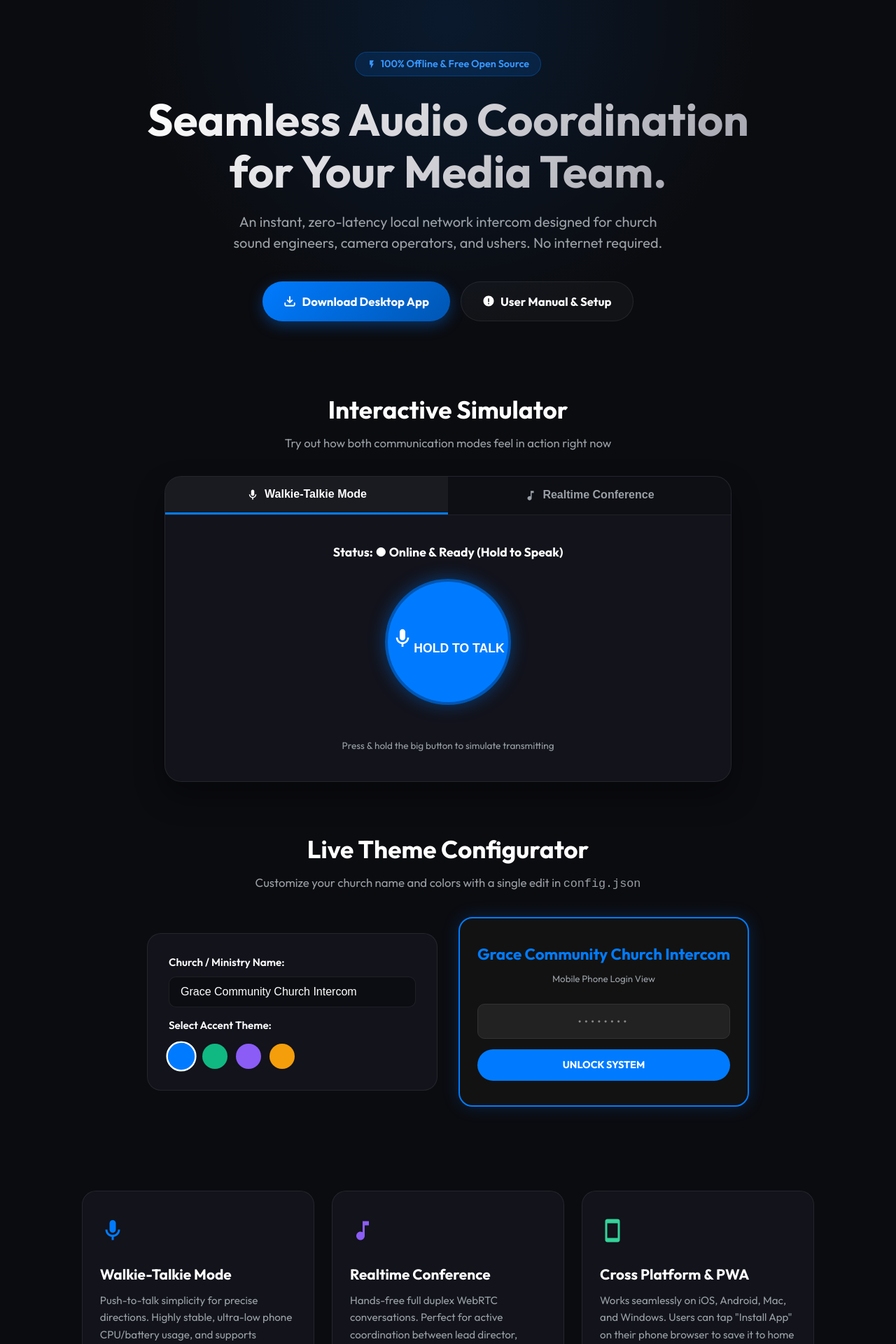
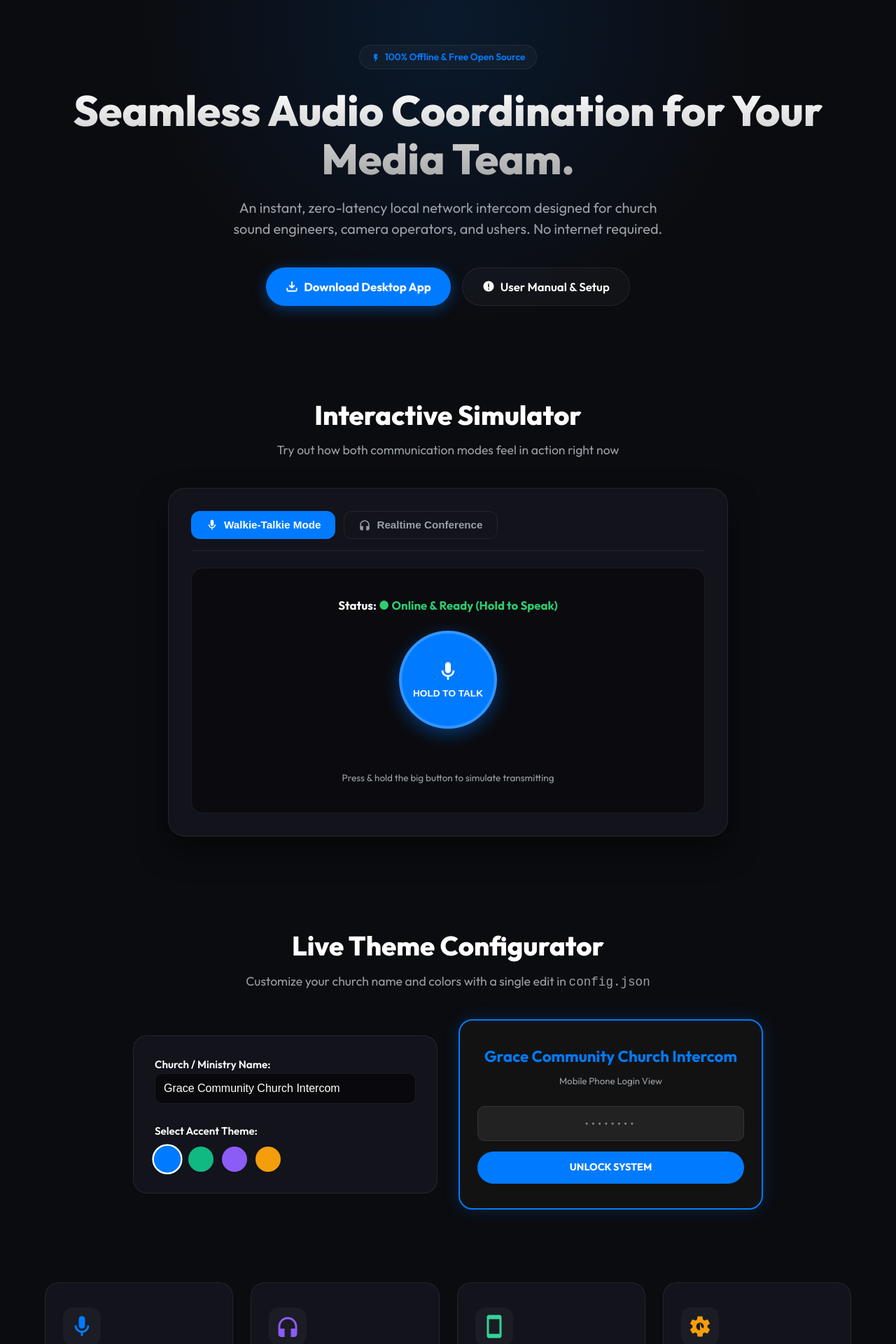
Before and after one commit to ransamie/Church-Intercom-System, a React (Vite) app in the folder website/: page / in a window 1280 px wide. Shown: the part 100-2020 px from the top of the page at 70% size. Built offline with nearby package versions, Linux system fonts and the light colour scheme.

Commit message:
Fix incorrect feature icons (Headphones for Realtime Conference, Sliders/Gear for Zero Config) and enhance mobile responsiveness

```diff
--- a/website/src/App.jsx
+++ b/website/src/App.jsx
@@ -104,7 +104,7 @@ function App() {
                 onClick={() => setActiveTab('realtime')}
               >
                 <svg width="18" height="18" viewBox="0 0 24 24" fill="currentColor" style={{ verticalAlign: 'middle', marginRight: '8px' }}>
-                  <path d="M12 3v10.55c-.59-.34-1.27-.55-2-.55-2.21 0-4 1.79-4 4s1.79 4 4 4 4-1.79 4-4V7h4V3h-6z"/>
+                  <path d="M12 3c-4.97 0-9 4.03-9 9v7c0 1.66 1.34 3 3 3h3v-8H5v-2c0-3.87 3.13-7 7-7s7 3.13 7 7v2h-4v8h3c1.66 0 3-1.34 3-3v-7c0-4.97-4.03-9-9-9z"/>
                 </svg>
                 Realtime Conference
               </button>
@@ -249,7 +249,7 @@ function App() {
           <div className="feature-card">
             <div className="feature-icon">
               <svg width="36" height="36" viewBox="0 0 24 24" fill="#8b5cf6">
-                <path d="M12 3v10.55c-.59-.34-1.27-.55-2-.55-2.21 0-4 1.79-4 4s1.79 4 4 4 4-1.79 4-4V7h4V3h-6z"/>
+                <path d="M12 3c-4.97 0-9 4.03-9 9v7c0 1.66 1.34 3 3 3h3v-8H5v-2c0-3.87 3.13-7 7-7s7 3.13 7 7v2h-4v8h3c1.66 0 3-1.34 3-3v-7c0-4.97-4.03-9-9-9z"/>
               </svg>
             </div>
             <h3>Realtime Conference</h3>
@@ -269,7 +269,7 @@ function App() {
           <div className="feature-card">
             <div className="feature-icon">
               <svg width="36" height="36" viewBox="0 0 24 24" fill="#f59e0b">
-                <path d="M12 3c-4.97 0-9 4.03-9 9 0 2.12.74 4.07 1.97 5.61L4.35 20.7c-.15.36.1.76.49.72l3.24-.36C9.28 21.64 10.6 22 12 22c4.97 0 9-4.03 9-9s-4.03-9-9-9z"/>
+                <path d="M19.14 12.94c.04-.3.06-.61.06-.94 0-.32-.02-.64-.07-.94l2.03-1.58c.18-.14.23-.41.12-.61l-1.92-3.32c-.12-.22-.37-.29-.59-.22l-2.39.96c-.5-.38-1.03-.7-1.62-.94l-.36-2.54c-.04-.24-.24-.41-.48-.41h-3.84c-.24 0-.43.17-.47.41l-.36 2.54c-.59.24-1.13.57-1.62.94l-2.39-.96c-.22-.08-.47 0-.59.22L2.74 8.87c-.12.21-.08.47.12.61l2.03 1.58c-.05.3-.07.62-.07.94s.02.64.07.94l-2.03 1.58c-.18.14-.23.41-.12.61l1.92 3.32c.12.22.37.29.59.22l2.39-.96c.5.38 1.03.7 1.62.94l.36 2.54c.05.24.24.41.48.41h3.84c.24 0 .44-.17.47-.41l.36-2.54c.59-.24 1.13-.56 1.62-.94l2.39.96c.22.08.47 0 .59-.22l1.92-3.32c.12-.22.07-.47-.12-.61l-2.01-1.58zM12 15.6c-1.98 0-3.6-1.62-3.6-3.6s1.62-3.6 3.6-3.6 3.6 1.62 3.6 3.6-1.62 3.6-3.6-3.6z"/>
               </svg>
             </div>
             <h3>Zero Config Complexity</h3>
--- a/website/src/index.css
+++ b/website/src/index.css
@@ -51,8 +51,8 @@ header {
   display: flex;
   justify-content: space-between;
   align-items: center;
-  padding: 1.5rem 6%;
-  background: rgba(11, 12, 16, 0.8);
+  padding: 1.2rem 6%;
+  background: rgba(11, 12, 16, 0.85);
   backdrop-filter: blur(12px);
   position: sticky;
   top: 0;
@@ -98,227 +98,252 @@ header {
   transform: translateY(-2px);
 }
 
+/* Main Content */
+main {
+  flex: 1;
+  display: flex;
+  flex-direction: column;
+  align-items: center;
+}
+
+section {
+  width: 100%;
+  max-width: 1200px;
+}
+
 /* Hero Section */
 .hero {
   text-align: center;
-  padding: 80px 20px 60px;
-  max-width: 900px;
-  margin: 0 auto;
+  padding: 5rem 1.5rem 4rem;
 }
 
 .badge {
   display: inline-block;
+  background: var(--glass-bg);
+  border: 1px solid var(--glass-border);
+  color: var(--primary);
   padding: 6px 16px;
-  background: rgba(0, 123, 255, 0.15);
-  border: 1px solid rgba(0, 123, 255, 0.3);
-  color: #3897ff;
   border-radius: 20px;
-  font-size: 0.9rem;
+  font-size: 0.85rem;
   font-weight: 600;
-  margin-bottom: 25px;
+  margin-bottom: 1.5rem;
 }
 
 .hero h1 {
-  font-size: clamp(2.2rem, 5vw, 4.2rem);
+  font-size: clamp(2.2rem, 5vw, 3.8rem);
+  font-weight: 800;
   line-height: 1.15;
-  margin-bottom: 20px;
-  background: linear-gradient(135deg, #ffffff 0%, #a0a0ab 100%);
+  margin-bottom: 1.2rem;
+  background: linear-gradient(180deg, #ffffff 0%, #a5a5a5 100%);
   -webkit-background-clip: text;
   -webkit-text-fill-color: transparent;
-  word-break: normal;
-  overflow-wrap: break-word;
 }
 
 .hero p {
-  font-size: clamp(1.05rem, 2vw, 1.25rem);
+  font-size: clamp(1rem, 2vw, 1.25rem);
   color: var(--text-muted);
-  margin-bottom: 40px;
   max-width: 650px;
-  margin-left: auto;
-  margin-right: auto;
+  margin: 0 auto 2.5rem;
 }
 
 .cta-group {
   display: flex;
+  gap: 16px;
   justify-content: center;
-  gap: 15px;
   flex-wrap: wrap;
 }
 
-.btn-primary, .btn-secondary {
-  padding: 15px 30px;
+.btn-primary {
+  background: var(--primary);
+  color: white;
+  padding: 14px 28px;
   border-radius: 30px;
   text-decoration: none;
   font-weight: 700;
   font-size: 1.05rem;
-  transition: all 0.3s ease;
+  box-shadow: 0 4px 20px rgba(0, 123, 255, 0.4);
+  transition: transform 0.2s, background-color 0.2s;
   display: inline-flex;
   align-items: center;
   justify-content: center;
 }
 
-.btn-primary {
-  background: linear-gradient(135deg, #007bff 0%, #0056b3 100%);
-  color: white;
-  box-shadow: 0 6px 20px rgba(0, 123, 255, 0.35);
-}
-
 .btn-primary:hover {
-  transform: translateY(-3px);
-  box-shadow: 0 10px 28px rgba(0, 123, 255, 0.5);
+  background-color: var(--secondary);
+  transform: translateY(-2px);
 }
 
 .btn-secondary {
   background: var(--glass-bg);
+  border: 1px solid var(--glass-border);
   color: white;
-  border: 1px solid var(--glass-border);
+  padding: 14px 28px;
+  border-radius: 30px;
+  text-decoration: none;
+  font-weight: 600;
+  font-size: 1.05rem;
+  transition: background-color 0.2s, transform 0.2s;
+  display: inline-flex;
+  align-items: center;
+  justify-content: center;
 }
 
 .btn-secondary:hover {
-  background: rgba(255, 255, 255, 0.1);
-  transform: translateY(-3px);
+  background: rgba(255, 255, 255, 0.08);
+  transform: translateY(-2px);
 }
 
-/* Sections Shared */
+/* Demo Simulator */
+.demo-section {
+  padding: 4rem 1.5rem;
+}
+
 .section-header {
   text-align: center;
-  margin-bottom: 35px;
+  margin-bottom: 2.5rem;
 }
 
 .section-header h2 {
-  font-size: 2.2rem;
+  font-size: clamp(1.8rem, 3.5vw, 2.4rem);
+  font-weight: 800;
   margin-bottom: 8px;
 }
 
 .section-header p {
   color: var(--text-muted);
-  font-size: 1.05rem;
-}
-
-/* Interactive Simulator */
-.demo-section {
-  max-width: 850px;
-  margin: 40px auto 70px;
-  padding: 0 20px;
+  font-size: clamp(0.95rem, 1.5vw, 1.1rem);
 }
 
 .simulator-card {
   background: var(--card-bg);
   border: 1px solid var(--glass-border);
   border-radius: 24px;
-  overflow: hidden;
-  box-shadow: 0 20px 40px rgba(0, 0, 0, 0.4);
+  padding: 2rem;
+  box-shadow: 0 20px 40px rgba(0,0,0,0.5);
   backdrop-filter: blur(16px);
+  max-width: 800px;
+  margin: 0 auto;
 }
 
 .sim-tabs {
   display: flex;
+  gap: 12px;
+  margin-bottom: 1.5rem;
   border-bottom: 1px solid var(--glass-border);
-  background: rgba(0,0,0,0.2);
+  padding-bottom: 1rem;
 }
 
 .sim-tab {
-  flex: 1;
-  padding: 16px;
   background: transparent;
-  border: none;
+  border: 1px solid var(--glass-border);
   color: var(--text-muted);
-  font-weight: 700;
-  font-size: 1rem;
+  padding: 10px 20px;
+  border-radius: 12px;
+  font-weight: 600;
+  font-size: 0.95rem;
   cursor: pointer;
-  transition: all 0.3s;
+  transition: all 0.2s;
+  display: inline-flex;
+  align-items: center;
+  justify-content: center;
 }
 
 .sim-tab.active {
+  background: var(--primary);
   color: white;
-  background: rgba(255,255,255,0.05);
-  border-bottom: 3px solid var(--primary);
+  border-color: var(--primary);
 }
 
 .sim-screen {
-  padding: 40px 20px;
+  background: rgba(0,0,0,0.4);
+  border: 1px solid var(--glass-border);
+  border-radius: 16px;
+  padding: 2.5rem 1.5rem;
   text-align: center;
-  min-height: 280px;
-  display: flex;
-  flex-direction: column;
-  justify-content: center;
-  align-items: center;
 }
 
 .sim-status {
   font-weight: 700;
-  margin-bottom: 25px;
-  font-size: 1.1rem;
+  font-size: 1.05rem;
+  margin-bottom: 1.5rem;
 }
 
+.text-danger { color: var(--danger); }
+.text-success { color: var(--success); }
+.text-muted { color: var(--text-muted); }
+
 .talk-btn-sim {
-  width: 180px;
-  height: 180px;
+  width: 140px;
+  height: 140px;
   border-radius: 50%;
-  background: #007bff;
-  border: 4px solid #0056b3;
+  background: var(--primary);
+  border: 4px solid rgba(255,255,255,0.2);
   color: white;
   font-weight: 800;
-  font-size: 1.1rem;
+  font-size: 0.85rem;
   cursor: pointer;
+  display: flex;
+  flex-direction: column;
+  align-items: center;
+  justify-content: center;
+  gap: 4px;
+  margin: 0 auto;
   user-select: none;
-  transition: transform 0.1s, background 0.3s;
-  box-shadow: 0 0 25px rgba(0, 123, 255, 0.4);
+  box-shadow: 0 8px 25px rgba(0, 123, 255, 0.4);
+  transition: transform 0.1s, background-color 0.2s;
 }
 
 .talk-btn-sim.transmitting {
-  background: #ff4444;
-  border-color: #b71c1c;
+  background: var(--danger);
+  box-shadow: 0 8px 30px rgba(255, 68, 68, 0.5);
   transform: scale(0.95);
-  box-shadow: 0 0 35px rgba(255, 68, 68, 0.6);
 }
 
 .wave-container {
   height: 30px;
   margin-top: 15px;
+  display: flex;
+  justify-content: center;
+  align-items: center;
 }
 
 .waves {
   display: flex;
-  gap: 6px;
   align-items: flex-end;
+  gap: 4px;
   height: 25px;
 }
 
 .wave {
-  width: 5px;
-  background: #ff4444;
-  border-radius: 3px;
-  animation: pulse-wave 0.8s infinite alternate;
+  width: 4px;
+  background: var(--danger);
+  border-radius: 2px;
+  animation: jump 0.6s ease-in-out infinite alternate;
 }
 
-.bar1 { animation-delay: 0.1s; }
-.bar2 { animation-delay: 0.3s; }
-.bar3 { animation-delay: 0.2s; }
-.bar4 { animation-delay: 0.4s; }
-.bar5 { animation-delay: 0.15s; }
+.bar1 { height: 100%; animation-delay: 0.1s; }
+.bar2 { height: 60%; animation-delay: 0.3s; }
+.bar3 { height: 90%; animation-delay: 0.2s; }
+.bar4 { height: 40%; animation-delay: 0.4s; }
+.bar5 { height: 75%; animation-delay: 0.15s; }
 
-@keyframes pulse-wave {
-  0% { height: 5px; }
-  100% { height: 25px; }
+@keyframes jump {
+  0% { transform: scaleY(0.3); }
+  100% { transform: scaleY(1); }
 }
 
 .sim-hint {
+  display: block;
+  margin-top: 15px;
   color: var(--text-muted);
-  margin-top: 15px;
   font-size: 0.85rem;
-}
-
-.realtime-sim {
-  width: 100%;
-  max-width: 550px;
 }
 
 .peer-grid {
   display: grid;
   grid-template-columns: repeat(auto-fit, minmax(130px, 1fr));
   gap: 12px;
-  margin-bottom: 25px;
+  margin-bottom: 2rem;
 }
 
 .peer-badge {
@@ -326,43 +351,46 @@ header {
   border: 1px solid var(--glass-border);
   padding: 12px 10px;
   border-radius: 12px;
+  font-weight: 600;
   font-size: 0.9rem;
-  font-weight: 600;
 }
 
 .peer-badge.active-speaker {
   border-color: var(--success);
-  box-shadow: 0 0 15px rgba(46, 204, 113, 0.2);
+  color: var(--success);
+  background: rgba(46, 204, 113, 0.1);
+}
+
+.peer-badge.me {
+  border-color: var(--primary);
+  color: var(--primary);
 }
 
 .mute-btn-sim {
-  padding: 18px 30px;
-  border-radius: 40px;
+  padding: 14px 28px;
+  border-radius: 30px;
   border: none;
   font-weight: 700;
-  font-size: 1.05rem;
+  font-size: 0.95rem;
+  color: white;
   cursor: pointer;
-  color: white;
-  width: 100%;
-  max-width: 380px;
   transition: all 0.2s;
+  display: inline-flex;
+  align-items: center;
+  justify-content: center;
+}
+
+.mute-btn-sim.muted {
+  background: var(--danger);
 }
 
 .mute-btn-sim.live {
   background: var(--success);
-  box-shadow: 0 0 20px rgba(46, 204, 113, 0.4);
-}
-
-.mute-btn-sim.muted {
-  background: var(--danger);
-  opacity: 0.9;
 }
 
 /* Customizer Section */
 .customizer-section {
-  max-width: 900px;
-  margin: 0 auto 80px;
-  padding: 0 20px;
+  padding: 4rem 1.5rem;
 }
 
 .customizer-grid {
@@ -370,6 +398,8 @@ header {
   grid-template-columns: 1fr 1fr;
   gap: 30px;
   align-items: center;
+  max-width: 900px;
+  margin: 0 auto;
 }
 
 .customizer-controls {
@@ -382,20 +412,20 @@ header {
 .customizer-controls label {
   display: block;
   font-weight: 600;
-  margin-bottom: 15px;
+  margin-bottom: 8px;
   font-size: 0.95rem;
 }
 
 .customizer-controls input {
   width: 100%;
-  padding: 12px 16px;
-  background: rgba(0,0,0,0.3);
+  padding: 12px;
+  border-radius: 10px;
   border: 1px solid var(--glass-border);
-  border-radius: 10px;
+  background: rgba(0,0,0,0.5);
   color: white;
   font-size: 1rem;
-  margin-top: 8px;
   outline: none;
+  margin-bottom: 20px;
 }
 
 .theme-buttons {
@@ -458,12 +488,12 @@ header {
   font-size: 0.9rem;
 }
 
-/* Features Grid */
+/* Features Grid Section */
 .features {
   display: grid;
   grid-template-columns: repeat(auto-fit, minmax(260px, 1fr));
   gap: 25px;
-  padding: 40px 6%;
+  padding: 40px 1.5rem;
   max-width: 1200px;
   margin: 0 auto 60px;
 }
@@ -475,20 +505,29 @@ header {
   border-radius: 20px;
   backdrop-filter: blur(16px);
   transition: transform 0.3s ease;
+  display: flex;
+  flex-direction: column;
 }
 
 .feature-card:hover {
-  transform: translateY(-8px);
+  transform: translateY(-6px);
   border-color: rgba(255,255,255,0.15);
 }
 
 .feature-icon {
-  font-size: 2.2rem;
-  margin-bottom: 15px;
+  width: 54px;
+  height: 54px;
+  border-radius: 14px;
+  background: rgba(255,255,255,0.04);
+  display: flex;
+  align-items: center;
+  justify-content: center;
+  margin-bottom: 20px;
 }
 
 .feature-card h3 {
-  font-size: 1.3rem;
+  font-size: 1.25rem;
+  font-weight: 700;
   margin-bottom: 10px;
 }
 
@@ -519,7 +558,7 @@ footer a {
   font-weight: 700;
 }
 
-/* Mobile Responsive */
+/* Mobile Responsive Adjustments */
 @media (max-width: 768px) {
   header {
     padding: 1rem 4%;
@@ -530,12 +569,12 @@ footer a {
   }
 
   .logo-icon-img {
-    width: 34px;
-    height: 34px;
+    width: 36px;
+    height: 36px;
   }
 
   .hero {
-    padding: 40px 15px 40px;
+    padding: 3rem 1rem 2.5rem;
   }
 
   .cta-group {
@@ -549,12 +588,20 @@ footer a {
     width: 100%;
   }
 
+  .sim-tabs {
+    flex-direction: column;
+  }
+
+  .sim-tab {
+    width: 100%;
+  }
+
   .customizer-grid {
     grid-template-columns: 1fr;
   }
 
   .features {
-    padding: 20px 15px;
+    padding: 20px 1rem;
     grid-template-columns: 1fr;
   }
 }
```
